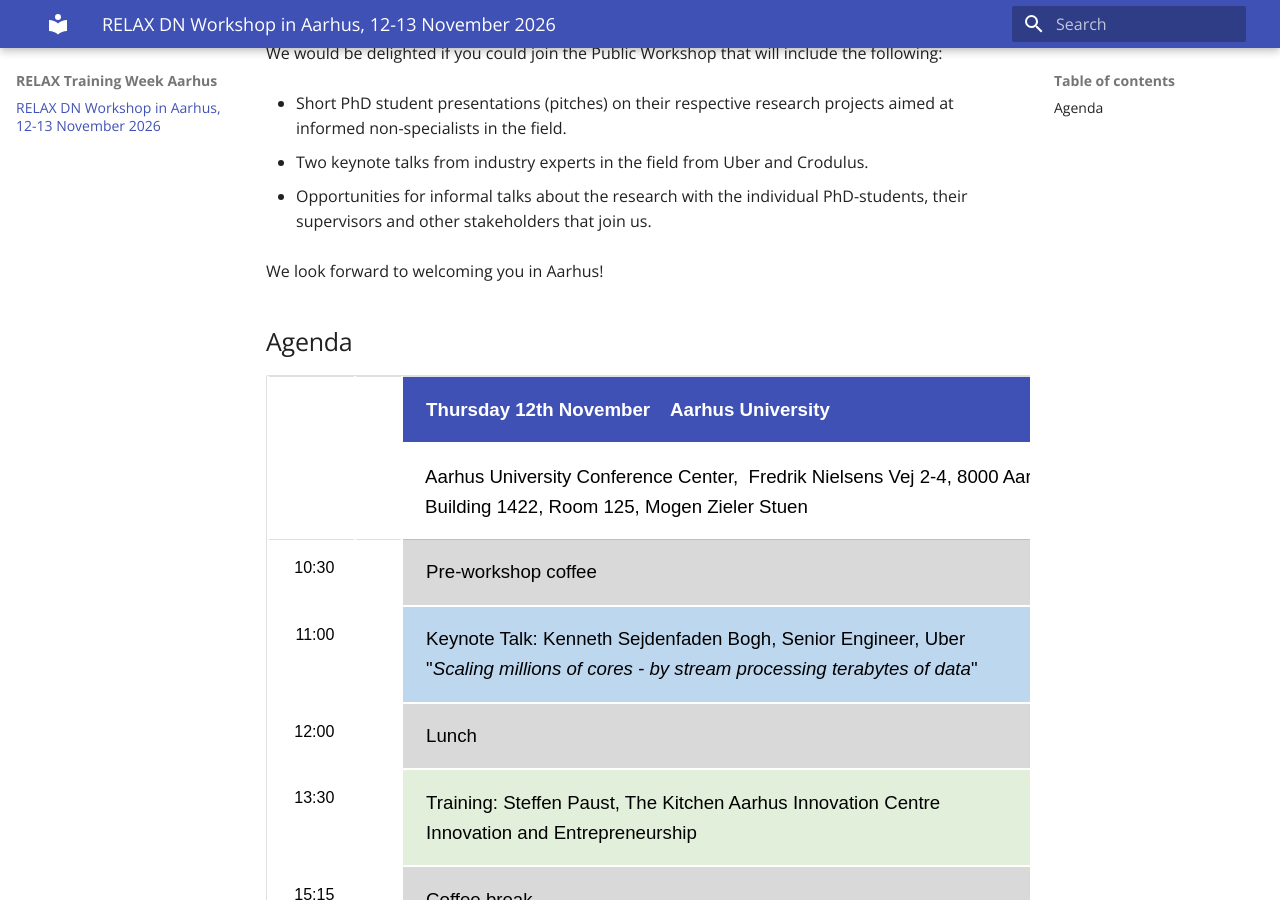
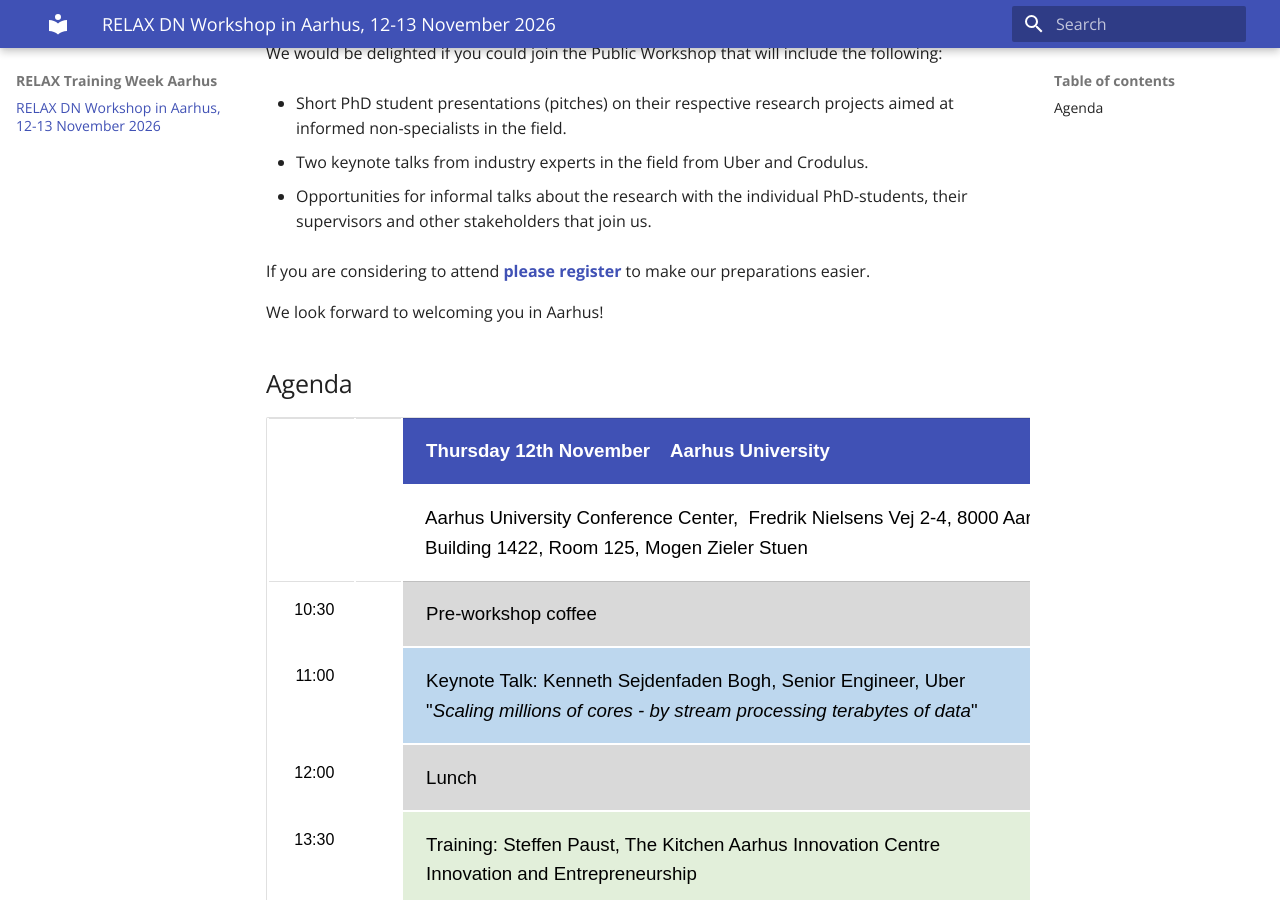
Before and after one commit to botterweck/relax-dn-aarhus2026, an MkDocs documentation site: the page built from docs/index.md, in a window 1280 px wide and 900 px high, scrolled down 484 px. Built offline with MkDocs 1.6.1 and Material for MkDocs 9.7.7, drawn with Linux system fonts in a browser that asks for light colours.

Commit message:
register link

```diff
--- a/docs/index.md
+++ b/docs/index.md
@@ -16,6 +16,8 @@ We would be delighted if you could join the Public Workshop that will include th
 * Two keynote talks from industry experts in the field from Uber and Crodulus.
 
 * Opportunities for informal talks about the research with the individual PhD-students, their supervisors and other stakeholders that join us.
+
+If you are considering to attend **[please register](https://event.au.dk/events/relax-workshop)** to make our preparations easier.
 
 We look forward to welcoming you in Aarhus!
 
```
